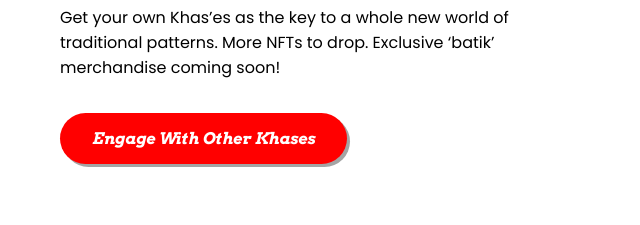
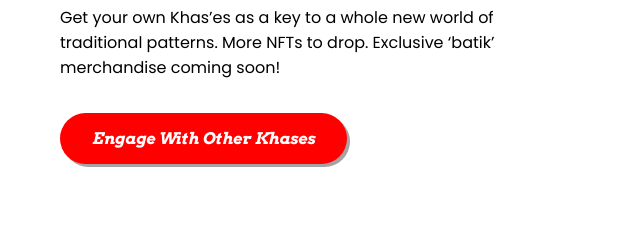
Before and after one commit to joylodra/joynftlanding, a plain HTML site: page index.html in a window 1280 px wide. Shown: the part 743-968 px from the top of the page, 585-1225 px from the left. Drawn offline with Linux system fonts and the light colour scheme; a script that the page names is missing.

Commit message:
Fixed wording

```diff
--- a/index.html
+++ b/index.html
@@ -66,7 +66,7 @@
           </p>
 
           <p>
-            Get your own Khas’es as the key to a whole new world of traditional patterns. More NFTs to drop.
+            Get your own Khas’es as a key to a whole new world of traditional patterns. More NFTs to drop.
             Exclusive ‘batik’ merchandise coming
             soon!
           </p>
```
